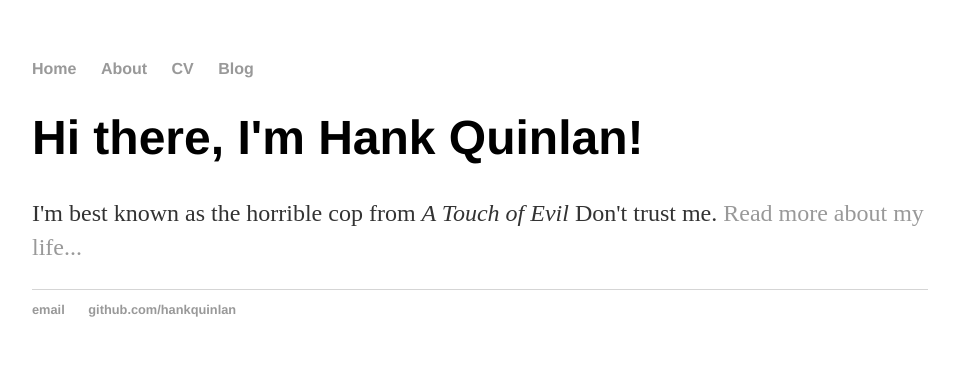
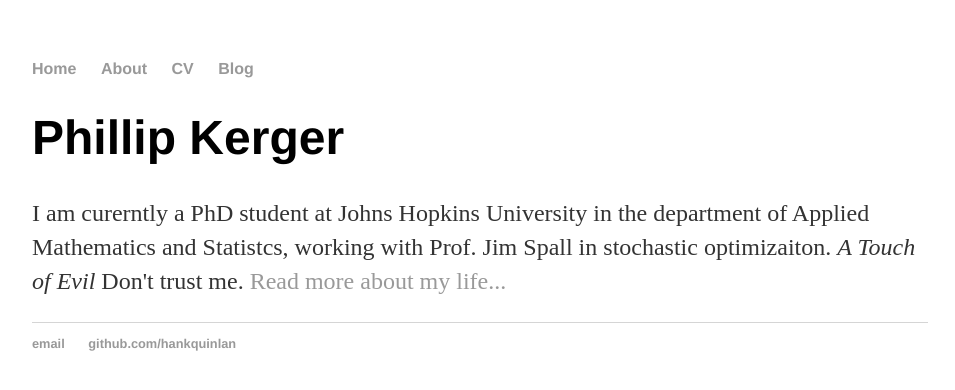
Before and after one commit to PhillipKerger/phillipkerger.github.io, a Jekyll site: the page built from index.html, in a window 1280 px wide. Shown: the top 390 px of the page, without its empty margins (160-1115 px from the left). Built offline with Jekyll 4.4.1, drawn with Linux system fonts in a browser that asks for light colours.

Commit message:
Update index.html
change test

```diff
--- a/index.html
+++ b/index.html
@@ -1,8 +1,9 @@
 ---
 layout: default
-title: Hank Quinlan, Horrible Cop
+title: Phillip Kerger
 ---
 <div class="blurb">
-	<h1>Hi there, I'm Hank Quinlan!</h1>
-	<p>I'm best known as the horrible cop from <em>A Touch of Evil</em> Don't trust me. <a href="/about">Read more about my life...</a></p>
+	<h1>Phillip Kerger</h1>
+	<p>I am curerntly a PhD student at Johns Hopkins University in the department of Applied Mathematics and Statistcs, working with Prof. Jim Spall in stochastic optimizaiton.
+		<em>A Touch of Evil</em> Don't trust me. <a href="/about">Read more about my life...</a></p>
 </div><!-- /.blurb -->
```
